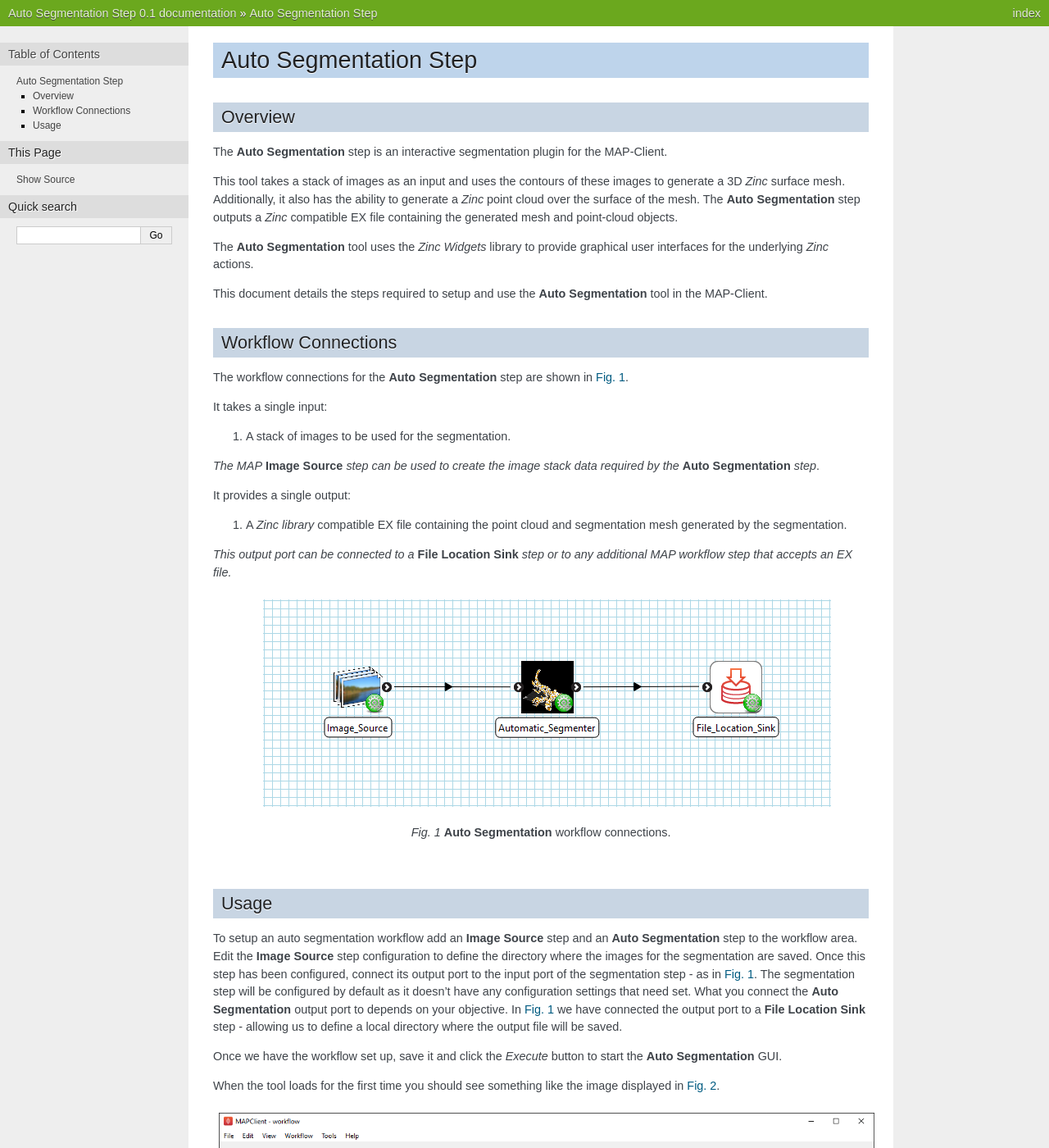
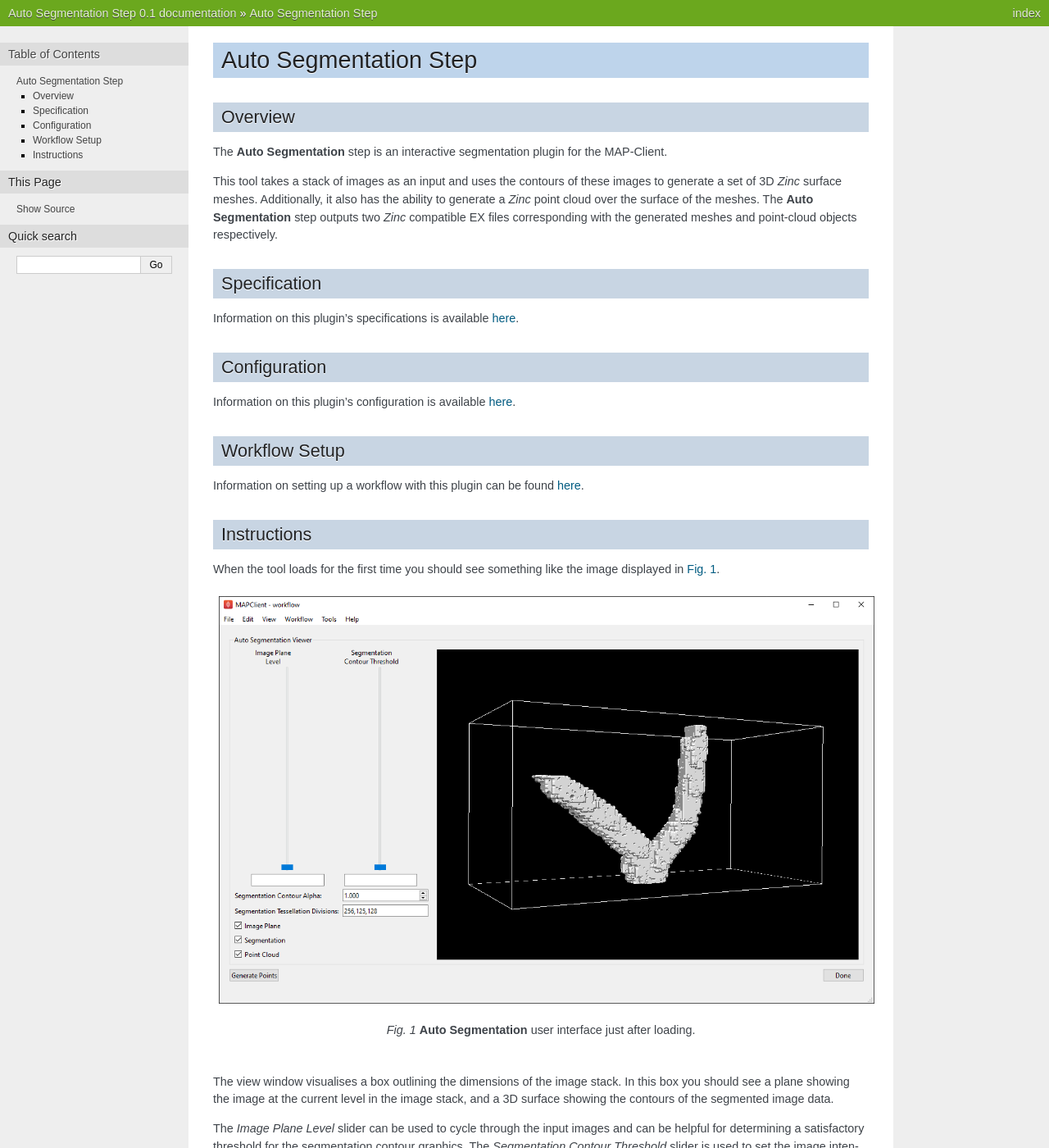
Before and after one commit to tsalemink/autosegmentationstep, a Sphinx documentation site: the page built from docs/index.rst, in a window 1280 px wide and 1400 px high. Shown: the whole window at 82% size. Built offline with Sphinx 7.4.7, drawn with Linux system fonts in a browser that asks for light colours; some of the changed text lies outside the part shown.

Commit message:
Update documentation

```diff
--- /dev/null
+++ b/docs/configuration.rst
@@ -0,0 +1,6 @@
+.. _mcp-autosegmentation-configuration:
+
+Configuration
+-------------
+
+This step comes pre-configured.
--- a/docs/index.rst
+++ b/docs/index.rst
@@ -6,52 +6,27 @@ Overview
 
 The **Auto Segmentation** step is an interactive segmentation plugin for the MAP-Client.
 
-This tool takes a stack of images as an input and uses the contours of these images to generate a 3D `Zinc` surface mesh. Additionally, it
-also has the ability to generate a `Zinc` point cloud over the surface of the mesh. The **Auto Segmentation** step outputs a `Zinc`
-compatible EX file containing the generated mesh and point-cloud objects.
+This tool takes a stack of images as an input and uses the contours of these images to generate a set of 3D `Zinc` surface meshes.
+Additionally, it also has the ability to generate a `Zinc` point cloud over the surface of the meshes. The **Auto Segmentation** step
+outputs two `Zinc` compatible EX files corresponding with the generated meshes and point-cloud objects respectively.
 
-The **Auto Segmentation** tool uses the `Zinc Widgets` library to provide graphical user interfaces for the underlying `Zinc` actions.
+Specification
+-------------
 
-This document details the steps required to setup and use the **Auto Segmentation** tool in the MAP-Client.
+Information on this plugin's specifications is available :ref:`here <mcp-autosegmentation-specification>`.
 
+Configuration
+-------------
 
-Workflow Connections
---------------------
+Information on this plugin's configuration is available :ref:`here <mcp-autosegmentation-configuration>`.
 
-The workflow connections for the **Auto Segmentation** step are shown in :numref:`fig-auto-segmentation-workflow`.
+Workflow Setup
+--------------
 
-It takes a single input:
+Information on setting up a workflow with this plugin can be found :ref:`here <mcp-autosegmentation-workflow-setup>`.
 
-1. A stack of images to be used for the segmentation.
-
-`The MAP` **Image Source** `step can be used to create the image stack data required by the` **Auto Segmentation** `step`.
-
-It provides a single output:
-
-1. A `Zinc library` compatible EX file containing the point cloud and segmentation mesh generated by the segmentation.
-
-`This output port can be connected to a` **File Location Sink** `step or to any additional MAP workflow step that accepts an EX file.`
-
-.. _fig-auto-segmentation-workflow:
-
-.. figure:: _images/auto-segmentation-workflow.png
-   :figwidth: 100%
-   :align: center
-
-   **Auto Segmentation** workflow connections.
-
-
-Usage
------
-
-To setup an auto segmentation workflow add an **Image Source** step and an **Auto Segmentation** step to the workflow area. Edit the
-**Image Source** step configuration to define the directory where the images for the segmentation are saved. Once this step has been
-configured, connect its output port to the input port of the segmentation step - as in :numref:`fig-auto-segmentation-workflow`. The
-segmentation step will be configured by default as it doesn't have any configuration settings that need set. What you connect the
-**Auto Segmentation** output port to depends on your objective. In :numref:`fig-auto-segmentation-workflow` we have connected the output
-port to a **File Location Sink** step - allowing us to define a local directory where the output file will be saved.
-
-Once we have the workflow set up, save it and click the `Execute` button to start the **Auto Segmentation** GUI.
+Instructions
+------------
 
 When the tool loads for the first time you should see something like the image displayed in :numref:`fig-auto-segmentation-initial`.
 
@@ -101,5 +76,5 @@ with.
 
 All user interface settings and generated graphics are saved and will be re-loaded the next time you start the **Auto Segmentation** tool.
 
-Clicking the `Done` button will output the mesh and point cloud to a `Zinc` EX file and will execute any additional workflow steps connected
-to the **Auto Segmentation** step. Currently the `Zinc` mesh and point-cloud objects are both written to the same EX file.
+Clicking the `Done` button will output the mesh and point cloud each to a `Zinc` EX file and will execute any additional workflow steps
+connected to the **Auto Segmentation** step.
```
Also changed, not shown: docs/specification.rst (added, +22 -0 lines), docs/workflow-setup.rst (added, +21 -0 lines), docs/_images/auto-segmentation-workflow.png.
